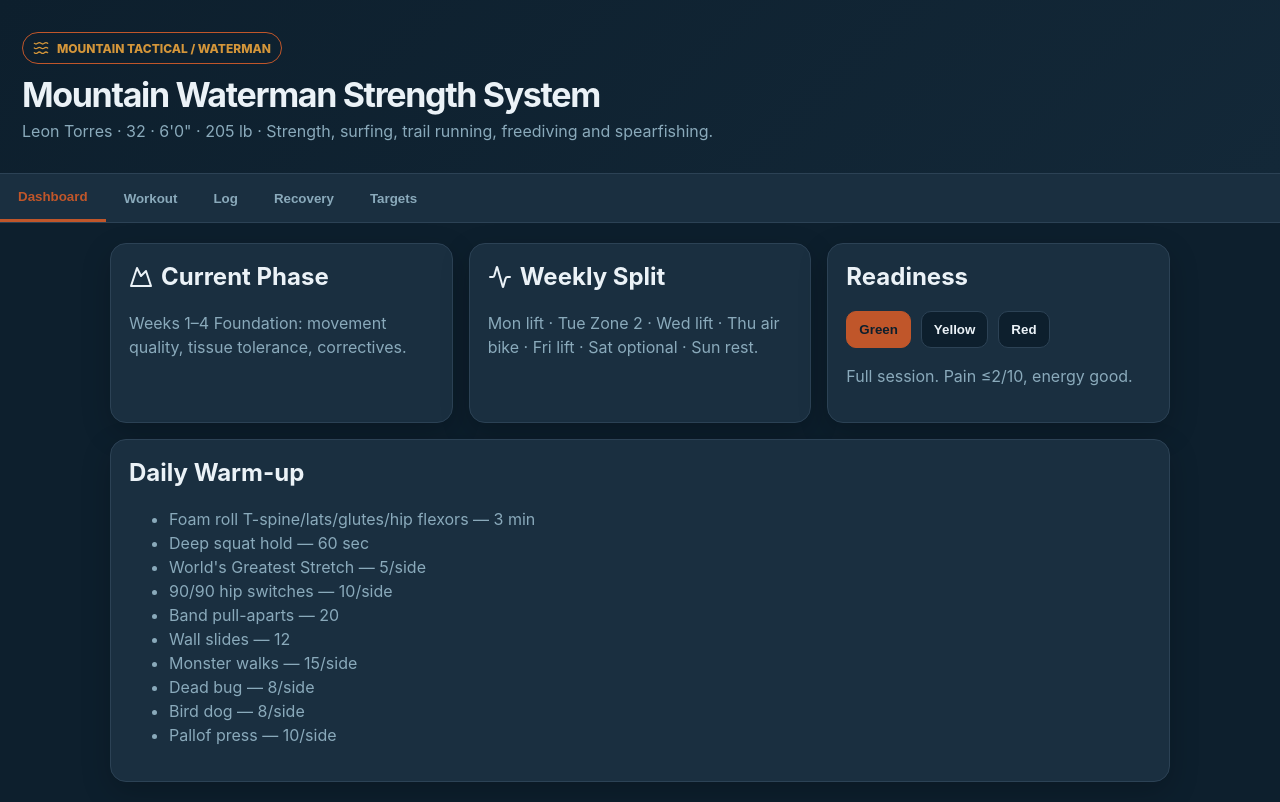
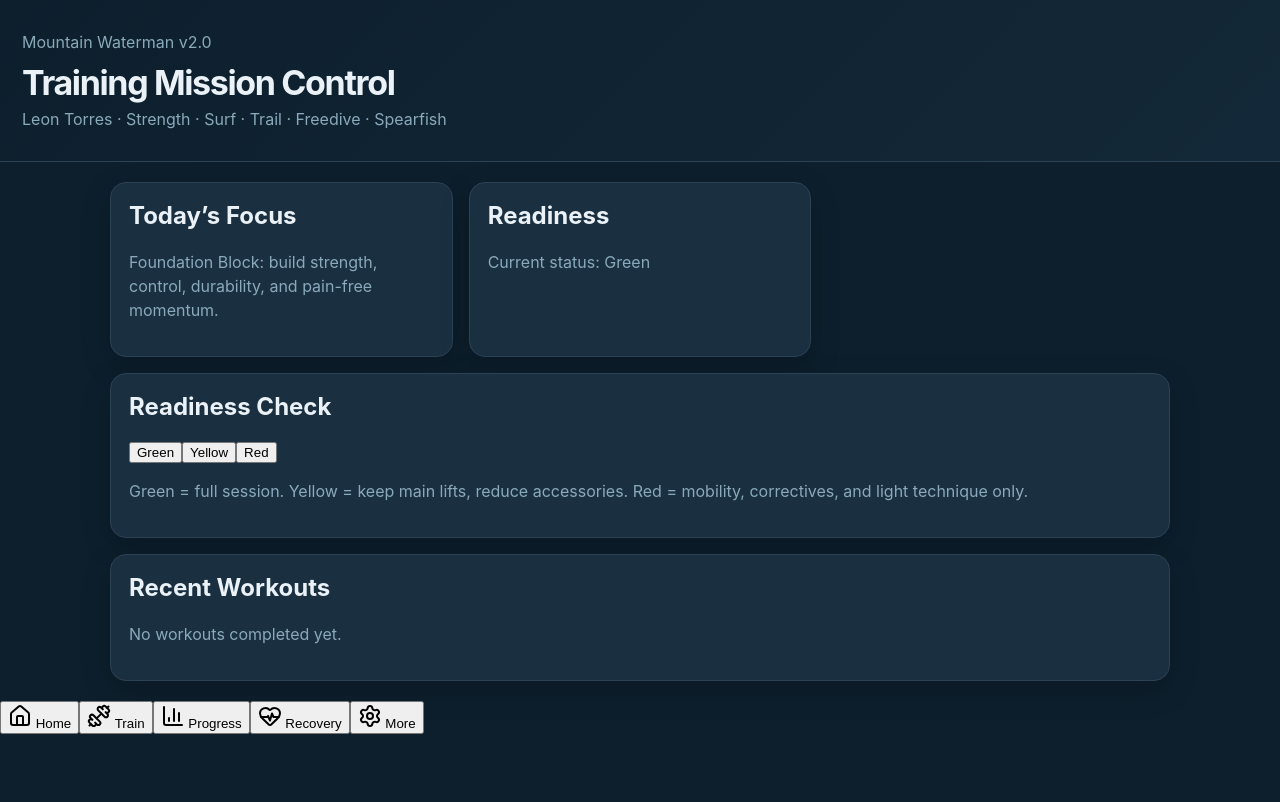
Before and after one commit to ltorres24/mountain-waterman, a React (Vite) app: page / in a window 1280 px wide. Built offline with nearby package versions, Linux system fonts and the light colour scheme.

Commit message:
Update main.jsx

```diff
--- a/src/main.jsx
+++ b/src/main.jsx
@@ -1,159 +1,349 @@
-import React, { useEffect, useMemo, useState } from 'react';
-import { createRoot } from 'react-dom/client';
-import { Dumbbell, Waves, Mountain, Activity, HeartPulse, ClipboardList, Save } from 'lucide-react';
-import './style.css';
+import React, { useEffect, useState } from "react";
+import { createRoot } from "react-dom/client";
+import {
+  Home,
+  Dumbbell,
+  HeartPulse,
+  BarChart3,
+  Settings,
+  CheckCircle2,
+  Circle,
+  TimerReset,
+} from "lucide-react";
+import "./style.css";
 
 const workouts = {
-  Monday: [
-    ['Box Jump', '3x3', 'RPE 5'],
-    ['Back Squat', '5x5', 'RPE 6–7'],
-    ['Bench Press', '4x6', 'RPE 7'],
-    ['Pull-up', '4x5', '1–2 RIR'],
-    ['Romanian Deadlift', '3x8', 'RPE 7'],
-    ['Face Pull', '3x15', 'Easy'],
-    ['Cable Y Raise', '2x12', 'Easy'],
-    ['Hammer Curl', '2x12', 'Easy'],
-    ['Cable Chop', '3x10/side', 'Controlled'],
-    ['Ab Wheel', '3x8', 'Controlled'],
-    ['Farmer Carry', '4x40 yd', 'Heavy']
-  ],
-  Wednesday: [
-    ['KB Swing', '4x8', 'Fast'],
-    ['Tempo Squat', '4x5', 'RPE 6'],
-    ['Standing Press', '5x5', 'RPE 6–7'],
-    ['Single-arm Cable Row', '4x10/side', 'RPE 7'],
-    ['Neutral-grip Pull-up', '3 sets', 'Stop 2 reps short'],
-    ['GHD Hip Extension', '3x12', 'Controlled'],
-    ['Mace 360', '3x10/dir', 'Light'],
-    ['Band External Rotation', '3x15', 'Easy'],
-    ['Chin Tucks', '2x15', 'Easy'],
-    ['Side Plank', '3x30–45s/side', 'Controlled']
-  ],
-  Friday: [
-    ['Hang Power Clean', '4x3', 'Fast'],
-    ['Front Squat', '4x5', 'RPE 6'],
-    ['Incline DB Press', '4x8', 'RPE 7'],
-    ['Chest-supported DB Row', '4x10', 'RPE 7'],
-    ['Bulgarian Split Squat', '3x8/leg', 'Controlled'],
-    ['GHD Glute-Ham Raise', '3x6–8', 'Controlled'],
-    ['Bottom-up KB Carry', '3x30 yd/arm', 'Moderate'],
-    ['Cable Lift', '3x10/side', 'Controlled'],
-    ['Dead Hang', '3 sets', 'Near max'],
-    ['Suitcase Carry', '3x40 yd/side', 'Heavy']
-  ]
+  Monday: {
+    title: "Heavy Squat Day",
+    focus: "Raw strength + pulling volume",
+    exercises: [
+      { name: "Box Jump", goal: "3 x 3", load: "", rpe: "5" },
+      { name: "Back Squat", goal: "5 x 5", load: "175", rpe: "6–7" },
+      { name: "Bench Press", goal: "4 x 6", load: "115", rpe: "7" },
+      { name: "Pull-up", goal: "4 x 5", load: "BW", rpe: "1–2 RIR" },
+      { name: "Romanian Deadlift", goal: "3 x 8", load: "", rpe: "7" },
+      { name: "Face Pull", goal: "3 x 15", load: "", rpe: "Easy" },
+      { name: "Cable Y Raise", goal: "2 x 12", load: "", rpe: "Easy" },
+      { name: "Hammer Curl", goal: "2 x 12", load: "", rpe: "Easy" },
+      { name: "Cable Chop", goal: "3 x 10/side", load: "", rpe: "Controlled" },
+      { name: "Ab Wheel", goal: "3 x 8", load: "", rpe: "Controlled" },
+      { name: "Farmer Carry", goal: "4 x 40 yd", load: "", rpe: "Heavy" },
+    ],
+  },
+  Wednesday: {
+    title: "Light Squat + Press",
+    focus: "Technique + overhead strength + shoulder health",
+    exercises: [
+      { name: "KB Swing", goal: "4 x 8", load: "", rpe: "Fast" },
+      { name: "Tempo Squat", goal: "4 x 5", load: "", rpe: "6" },
+      { name: "Standing Press", goal: "5 x 5", load: "75", rpe: "6–7" },
+      { name: "Single-arm Cable Row", goal: "4 x 10/side", load: "", rpe: "7" },
+      { name: "Neutral-grip Pull-up", goal: "3 sets", load: "BW", rpe: "Stop 2 short" },
+      { name: "GHD Hip Extension", goal: "3 x 12", load: "", rpe: "Controlled" },
+      { name: "Mace 360", goal: "3 x 10/dir", load: "", rpe: "Light" },
+      { name: "Band External Rotation", goal: "3 x 15", load: "", rpe: "Easy" },
+      { name: "Chin Tucks", goal: "2 x 15", load: "", rpe: "Easy" },
+      { name: "Side Plank", goal: "3 x 30–45 sec", load: "", rpe: "Controlled" },
+    ],
+  },
+  Friday: {
+    title: "Front Squat + Athletic Strength",
+    focus: "Medium squat + carries + unilateral strength",
+    exercises: [
+      { name: "Hang Power Clean", goal: "4 x 3", load: "", rpe: "Fast" },
+      { name: "Front Squat", goal: "4 x 5", load: "115", rpe: "6" },
+      { name: "Incline DB Press", goal: "4 x 8", load: "", rpe: "7" },
+      { name: "Chest-supported DB Row", goal: "4 x 10", load: "", rpe: "7" },
+      { name: "Bulgarian Split Squat", goal: "3 x 8/leg", load: "", rpe: "Controlled" },
+      { name: "GHD Glute-Ham Raise", goal: "3 x 6–8", load: "", rpe: "Controlled" },
+      { name: "Bottom-up KB Carry", goal: "3 x 30 yd/arm", load: "", rpe: "Moderate" },
+      { name: "Cable Lift", goal: "3 x 10/side", load: "", rpe: "Controlled" },
+      { name: "Dead Hang", goal: "3 sets", load: "BW", rpe: "Near max" },
+      { name: "Suitcase Carry", goal: "3 x 40 yd/side", load: "", rpe: "Heavy" },
+    ],
+  },
 };
 
-const warmup = [
-  'Foam roll T-spine/lats/glutes/hip flexors — 3 min',
-  'Deep squat hold — 60 sec',
-  "World's Greatest Stretch — 5/side",
-  '90/90 hip switches — 10/side',
-  'Band pull-aparts — 20',
-  'Wall slides — 12',
-  'Monster walks — 15/side',
-  'Dead bug — 8/side',
-  'Bird dog — 8/side',
-  'Pallof press — 10/side'
+const targets = [
+  ["Back Squat", 230, 315],
+  ["Front Squat", 170, 245],
+  ["Deadlift", 250, 365],
+  ["Bench Press", 160, 225],
+  ["Overhead Press", 100, 145],
+  ["Pull-ups", 10, 18],
 ];
 
-const targets = [
-  ['Back Squat', 230, 315],
-  ['Front Squat', 170, 245],
-  ['Deadlift', 250, 365],
-  ['Bench Press', 160, 225],
-  ['Overhead Press', 100, 145],
-  ['Pull-ups', 10, 18]
-];
+function useLocalStorage(key, fallback) {
+  const [value, setValue] = useState(() => {
+    try {
+      return JSON.parse(localStorage.getItem(key)) ?? fallback;
+    } catch {
+      return fallback;
+    }
+  });
+
+  useEffect(() => {
+    localStorage.setItem(key, JSON.stringify(value));
+  }, [key, value]);
+
+  return [value, setValue];
+}
 
 function App() {
-  const [tab, setTab] = useState('Dashboard');
-  const [day, setDay] = useState('Monday');
-  const [readiness, setReadiness] = useState('Green');
-  const [log, setLog] = useState(() => JSON.parse(localStorage.getItem('mwss-log') || '[]'));
-  const [entry, setEntry] = useState({ exercise: '', weight: '', reps: '', rpe: '', notes: '' });
+  const [tab, setTab] = useState("home");
+  const [day, setDay] = useState("Monday");
+  const [readiness, setReadiness] = useLocalStorage("mw-readiness", "Green");
+  const [logs, setLogs] = useLocalStorage("mw-logs", {});
+  const [completed, setCompleted] = useLocalStorage("mw-completed", []);
+  const [timer, setTimer] = useState(120);
+  const [running, setRunning] = useState(false);
 
-  useEffect(() => localStorage.setItem('mwss-log', JSON.stringify(log)), [log]);
+  useEffect(() => {
+    if (!running) return;
+    if (timer <= 0) {
+      setRunning(false);
+      return;
+    }
+    const id = setInterval(() => setTimer((t) => t - 1), 1000);
+    return () => clearInterval(id);
+  }, [running, timer]);
 
-  const readinessText = {
-    Green: 'Full session. Pain ≤2/10, energy good.',
-    Yellow: 'Keep main lifts. Cut accessories 25–30%. Pain 3–5/10 or sleep 5–6 hours.',
-    Red: 'Warm-up, light technique, correctives only. Pain >5/10 or poor recovery.'
-  }[readiness];
+  const workout = workouts[day];
 
-  function addLog() {
-    if (!entry.exercise.trim()) return;
-    setLog([{ date: new Date().toLocaleDateString(), ...entry }, ...log]);
-    setEntry({ exercise: '', weight: '', reps: '', rpe: '', notes: '' });
+  function updateSet(exercise, setIndex, field, value) {
+    const key = `${day}-${exercise}`;
+    const existing = logs[key] || [];
+    const updated = [...existing];
+
+    updated[setIndex] = {
+      weight: "",
+      reps: "",
+      rpe: "",
+      ...(updated[setIndex] || {}),
+      [field]: value,
+    };
+
+    setLogs({ ...logs, [key]: updated });
   }
 
-  return <div className="app">
-    <header className="hero">
-      <div className="badge"><Waves size={16}/> Mountain Tactical / Waterman</div>
-      <h1>Mountain Waterman Strength System</h1>
-      <p>Leon Torres · 32 · 6'0&quot; · 205 lb · Strength, surfing, trail running, freediving and spearfishing.</p>
-    </header>
+  function addSet(exercise) {
+    const key = `${day}-${exercise}`;
+    const existing = logs[key] || [];
+    setLogs({
+      ...logs,
+      [key]: [...existing, { weight: "", reps: "", rpe: "" }],
+    });
+  }
 
-    <nav className="tabs">
-      {['Dashboard','Workout','Log','Recovery','Targets'].map(t => <button className={tab===t?'active':''} onClick={()=>setTab(t)} key={t}>{t}</button>)}
-    </nav>
+  function completeWorkout() {
+    setCompleted([
+      {
+        date: new Date().toLocaleDateString(),
+        day,
+        title: workout.title,
+        readiness,
+      },
+      ...completed,
+    ]);
+  }
 
-    <main>
-      {tab === 'Dashboard' && <section className="grid">
-        <Card icon={<Mountain/>} title="Current Phase" body="Weeks 1–4 Foundation: movement quality, tissue tolerance, correctives." />
-        <Card icon={<Activity/>} title="Weekly Split" body="Mon lift · Tue Zone 2 · Wed lift · Thu air bike · Fri lift · Sat optional · Sun rest." />
-        <div className="card">
-          <h2>Readiness</h2>
-          <div className="buttons">{['Green','Yellow','Red'].map(x => <button className={readiness===x?'selected':''} onClick={()=>setReadiness(x)} key={x}>{x}</button>)}</div>
-          <p>{readinessText}</p>
-        </div>
-        <div className="card wide">
-          <h2>Daily Warm-up</h2>
-          <ul>{warmup.map(x => <li key={x}>{x}</li>)}</ul>
-        </div>
-      </section>}
+  function timeDisplay(sec) {
+    return `${Math.floor(sec / 60)}:${String(sec % 60).padStart(2, "0")}`;
+  }
 
-      {tab === 'Workout' && <section className="card">
-        <h2><Dumbbell/> Workout</h2>
-        <div className="buttons">{Object.keys(workouts).map(d => <button className={day===d?'selected':''} onClick={()=>setDay(d)} key={d}>{d}</button>)}</div>
-        <table><thead><tr><th>Exercise</th><th>Prescription</th><th>Intensity</th></tr></thead>
-        <tbody>{workouts[day].map((r,i)=><tr key={i}><td>{r[0]}</td><td>{r[1]}</td><td>{r[2]}</td></tr>)}</tbody></table>
-      </section>}
+  return (
+    <div className="app">
+      <header className="hero">
+        <p className="eyebrow">Mountain Waterman v2.0</p>
+        <h1>Training Mission Control</h1>
+        <p>Leon Torres · Strength · Surf · Trail · Freedive · Spearfish</p>
+      </header>
 
-      {tab === 'Log' && <section className="grid">
-        <div className="card wide">
-          <h2><Save/> Workout Log</h2>
-          <div className="form">
-            {['exercise','weight','reps','rpe','notes'].map(k => <input key={k} placeholder={k} value={entry[k]} onChange={e=>setEntry({...entry,[k]:e.target.value})}/>)}
-            <button onClick={addLog}>Save Set</button>
-          </div>
-          <table><thead><tr><th>Date</th><th>Exercise</th><th>Weight</th><th>Reps</th><th>RPE</th><th>Notes</th></tr></thead>
-          <tbody>{log.map((r,i)=><tr key={i}><td>{r.date}</td><td>{r.exercise}</td><td>{r.weight}</td><td>{r.reps}</td><td>{r.rpe}</td><td>{r.notes}</td></tr>)}</tbody></table>
-        </div>
-      </section>}
+      <main>
+        {tab === "home" && (
+          <section className="grid">
+            <Card title="Today’s Focus" text="Foundation Block: build strength, control, durability, and pain-free momentum." />
+            <Card title="Readiness" text={`Current status: ${readiness}`} />
 
-      {tab === 'Recovery' && <section className="grid">
-        {[
-          ['Shoulders','Face pulls, wall slides, serratus work, mace 360s, bottom-up carries.'],
-          ['Neck / Traps','Chin tucks, dead hangs, thoracic extension, lower trap raises, avoid shrugging.'],
-          ['Elbows','Hammer curls, reverse curls, wrist extensor eccentrics, pronation/supination.'],
-          ['Hips / Glutes','Monster walks, single-leg bridges, hip airplanes, GHD hip extensions.'],
-          ['Core','Dead bug, bird dog, Pallof press, side plank, ab wheel, suitcase carry.']
-        ].map(x => <Card key={x[0]} icon={<HeartPulse/>} title={x[0]} body={x[1]} />)}
-      </section>}
+            <div className="card wide">
+              <h2>Readiness Check</h2>
+              <div className="button-row">
+                {["Green", "Yellow", "Red"].map((r) => (
+                  <button
+                    key={r}
+                    className={readiness === r ? "selected" : ""}
+                    onClick={() => setReadiness(r)}
+                  >
+                    {r}
+                  </button>
+                ))}
+              </div>
+              <p>
+                Green = full session. Yellow = keep main lifts, reduce accessories.
+                Red = mobility, correctives, and light technique only.
+              </p>
+            </div>
 
-      {tab === 'Targets' && <section className="card">
-        <h2><ClipboardList/> Strength Targets</h2>
-        {targets.map(([name,current,target]) => <div className="target" key={name}>
-          <div><b>{name}</b><span>{current} → {target}{name==='Pull-ups'?' reps':' lb'}</span></div>
-          <progress max="100" value={Math.round(current/target*100)}></progress>
-        </div>)}
-      </section>}
-    </main>
-  </div>
+            <div className="card wide">
+              <h2>Recent Workouts</h2>
+              {completed.length === 0 ? (
+                <p>No workouts completed yet.</p>
+              ) : (
+                completed.slice(0, 5).map((w, i) => (
+                  <div className="history" key={i}>
+                    {w.date} · {w.day} · {w.title} · {w.readiness}
+                  </div>
+                ))
+              )}
+            </div>
+          </section>
+        )}
+
+        {tab === "train" && (
+          <section className="card">
+            <h2>{workout.title}</h2>
+            <p>{workout.focus}</p>
+
+            <div className="button-row">
+              {Object.keys(workouts).map((d) => (
+                <button
+                  key={d}
+                  className={day === d ? "selected" : ""}
+                  onClick={() => setDay(d)}
+                >
+                  {d}
+                </button>
+              ))}
+            </div>
+
+            <div className="timer">
+              <TimerReset />
+              <strong>{timeDisplay(timer)}</strong>
+              <button onClick={() => setTimer(60)}>1:00</button>
+              <button onClick={() => setTimer(120)}>2:00</button>
+              <button onClick={() => setTimer(180)}>3:00</button>
+              <button onClick={() => setRunning(!running)}>
+                {running ? "Pause" : "Start"}
+              </button>
+            </div>
+
+            <div className="exercise-list">
+              {workout.exercises.map((ex) => {
+                const key = `${day}-${ex.name}`;
+                const sets = logs[key] || [];
+
+                return (
+                  <div className="exercise" key={ex.name}>
+                    <div className="exercise-head">
+                      <div>
+                        <h3>{ex.name}</h3>
+                        <p>
+                          Goal: {ex.goal} · Load: {ex.load || "TBD"} · RPE: {ex.rpe}
+                        </p>
+                      </div>
+                      {sets.length > 0 ? <CheckCircle2 /> : <Circle />}
+                    </div>
+
+                    {sets.map((set, i) => (
+                      <div className="set-row" key={i}>
+                        <span>Set {i + 1}</span>
+                        <input
+                          placeholder="Weight"
+                          value={set.weight}
+                          onChange={(e) => updateSet(ex.name, i, "weight", e.target.value)}
+                        />
+                        <input
+                          placeholder="Reps"
+                          value={set.reps}
+                          onChange={(e) => updateSet(ex.name, i, "reps", e.target.value)}
+                        />
+                        <input
+                          placeholder="RPE"
+                          value={set.rpe}
+                          onChange={(e) => updateSet(ex.name, i, "rpe", e.target.value)}
+                        />
+                      </div>
+                    ))}
+
+                    <button onClick={() => addSet(ex.name)}>+ Add Set</button>
+                  </div>
+                );
+              })}
+            </div>
+
+            <button className="complete" onClick={completeWorkout}>
+              Complete Workout
+            </button>
+          </section>
+        )}
+
+        {tab === "progress" && (
+          <section className="card">
+            <h2>Strength Targets</h2>
+            {targets.map(([name, current, target]) => (
+              <div className="target" key={name}>
+                <div>
+                  <strong>{name}</strong>
+                  <span>
+                    {current} → {target}
+                    {name === "Pull-ups" ? " reps" : " lb"}
+                  </span>
+                </div>
+                <progress value={Math.round((current / target) * 100)} max="100" />
+              </div>
+            ))}
+          </section>
+        )}
+
+        {tab === "recovery" && (
+          <section className="grid">
+            <Card title="Shoulders" text="Face pulls, wall slides, serratus work, mace 360s, bottom-up carries." />
+            <Card title="Neck / Traps" text="Chin tucks, dead hangs, thoracic extension, lower trap raises." />
+            <Card title="Elbows" text="Hammer curls, reverse curls, wrist extensor eccentrics, pronation/supination." />
+            <Card title="Hips / Glutes" text="Monster walks, hip airplanes, GHD work, split squats." />
+            <Card title="Core" text="Dead bug, bird dog, Pallof press, ab wheel, suitcase carry." />
+          </section>
+        )}
+
+        {tab === "more" && (
+          <section className="card">
+            <h2>App Notes</h2>
+            <p>
+              This version saves your data locally on your phone. Next upgrade:
+              automatic progression, pain score tracking, and a 16-week calendar.
+            </p>
+          </section>
+        )}
+      </main>
+
+      <nav className="bottom-nav">
+        <button onClick={() => setTab("home")} className={tab === "home" ? "active" : ""}>
+          <Home /> Home
+        </button>
+        <button onClick={() => setTab("train")} className={tab === "train" ? "active" : ""}>
+          <Dumbbell /> Train
+        </button>
+        <button onClick={() => setTab("progress")} className={tab === "progress" ? "active" : ""}>
+          <BarChart3 /> Progress
+        </button>
+        <button onClick={() => setTab("recovery")} className={tab === "recovery" ? "active" : ""}>
+          <HeartPulse /> Recovery
+        </button>
+        <button onClick={() => setTab("more")} className={tab === "more" ? "active" : ""}>
+          <Settings /> More
+        </button>
+      </nav>
+    </div>
+  );
 }
 
-function Card({icon,title,body}) {
-  return <div className="card"><h2>{icon} {title}</h2><p>{body}</p></div>
+function Card({ title, text }) {
+  return (
+    <div className="card">
+      <h2>{title}</h2>
+      <p>{text}</p>
+    </div>
+  );
 }
 
-createRoot(document.getElementById('root')).render(<App />);
+createRoot(document.getElementById("root")).render(<App />);
```
